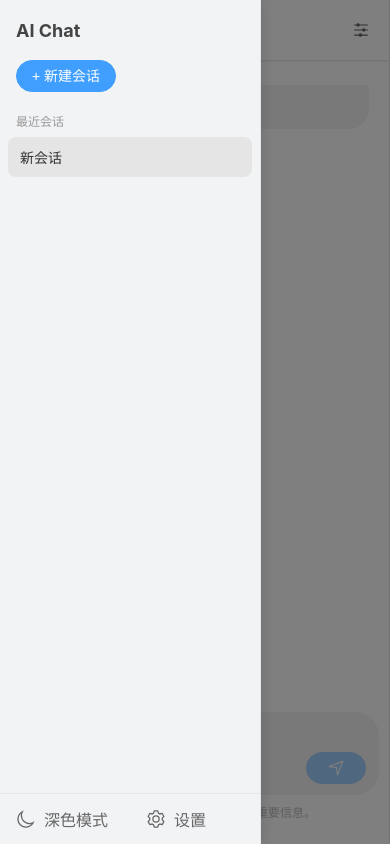
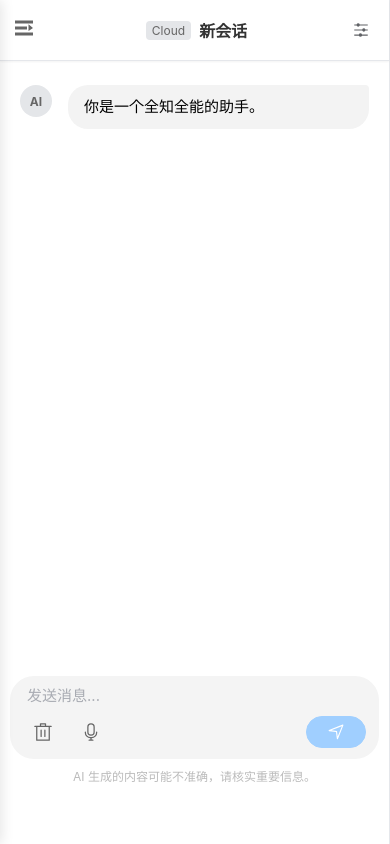
Before and after one commit to RoyalWhite55k/royal-ai-chat, a Vue app: page /#/chat in a window 390 px wide. Built offline with nearby package versions, Linux system fonts and the light colour scheme.

Commit message:
移动端修复

```diff
--- a/src/views/chat/index.vue
+++ b/src/views/chat/index.vue
@@ -206,9 +206,16 @@ const chatStore = useChatStore()
 const input = ref('')
 const streaming = ref(false)
 const showConfig = ref(false)
-const isSidebarCollapsed = ref(sessionStorage.getItem('chat_sidebar_collapsed') === 'true')
 
-// 深色模式逻辑
+const storedSidebarState = sessionStorage.getItem('chat_sidebar_collapsed')
+const isMobile = window.innerWidth < 768
+
+const initSidebarState = storedSidebarState !== null
+  ? storedSidebarState === 'true'
+  : isMobile
+
+const isSidebarCollapsed = ref(initSidebarState)
+
 const isDark = ref(false)
 
 function initTheme() {
@@ -238,7 +245,6 @@ function toggleTheme() {
 onMounted(() => {
   initTheme()
 })
-// 深色模式逻辑结束
 
 const isRecording = ref(false)
 const currentSpeakingText = ref('')
@@ -504,9 +510,7 @@ watch(() => chatStore.activeId, () => { isScrollerReady.value = false; scrollToB
 </script>
 
 <style scoped lang="scss">
-/* 全局变量定义 */
 :global(:root) {
-  /* 浅色模式 */
   --bg-app: #fff;
 
   --bg-sidebar: #f2f3f5;
@@ -546,7 +550,6 @@ watch(() => chatStore.activeId, () => { isScrollerReady.value = false; scrollToB
   --recording-shadow: rgba(103, 194, 58, 0.2);
 }
 
-/* 深色模式 */
 :global(html.dark) {
   --bg-app: #121212;
   --bg-sidebar: #1e1e1e;
@@ -585,7 +588,6 @@ watch(() => chatStore.activeId, () => { isScrollerReady.value = false; scrollToB
   --recording-bg: #1a2e1a;
   --recording-shadow: rgba(103, 194, 58, 0.1);
 
-  /* Element Plus 适配 */
   --el-bg-color: #1e1e1e;
   --el-bg-color-page: #121212;
   --el-bg-color-overlay: #2a2a2a;
@@ -600,18 +602,16 @@ watch(() => chatStore.activeId, () => { isScrollerReady.value = false; scrollToB
   --el-fill-color-light: #333333;
 }
 
-/* 布局 */
 .chat-layout {
   display: flex;
   height: 100%;
   background-color: var(--bg-app);
   color: var(--text-main);
   overflow: hidden;
-  position: relative; /* 为遮罩层定位 */
+  position: relative;
   transition: background-color 0.3s, color 0.3s;
 }
 
-/* 侧边栏 */
 .sidebar-container {
   width: 260px;
   background-color: var(--bg-sidebar);
@@ -622,7 +622,7 @@ watch(() => chatStore.activeId, () => { isScrollerReady.value = false; scrollToB
   flex-shrink: 0;
   position: relative;
   white-space: nowrap;
-  z-index: 1001; /* 保证在遮罩层之上 */
+  z-index: 1001;
 
   &.is-collapsed {
     width: 64px;
@@ -675,7 +675,6 @@ watch(() => chatStore.activeId, () => { isScrollerReady.value = false; scrollToB
   margin: 8px 8px;
 }
 
-/* Session Item */
 .session-item {
   display: flex;
   align-items: center;
@@ -750,7 +749,6 @@ watch(() => chatStore.activeId, () => { isScrollerReady.value = false; scrollToB
     .sidebar-container.is-collapsed .footer-item { justify-content: center; padding: 0; }
 }
 
-/* 主聊天区 */
 .main-chat-area {
   flex: 1;
   display: flex;
@@ -771,7 +769,6 @@ watch(() => chatStore.activeId, () => { isScrollerReady.value = false; scrollToB
   box-shadow: 0 1px 2px rgba(0,0,0,0.05);
   z-index: 10;
 
-  /* 默认隐藏移动端菜单按钮 */
   .mobile-menu-btn {
     display: none;
     margin-right: 12px;
@@ -783,7 +780,7 @@ watch(() => chatStore.activeId, () => { isScrollerReady.value = false; scrollToB
     display: flex;
     align-items: center;
     gap: 8px;
-    overflow: hidden; /* 防止移动端标题溢出 */
+    overflow: hidden;
   }
   .model-tag {
     font-size: 12px;
@@ -867,7 +864,6 @@ watch(() => chatStore.activeId, () => { isScrollerReady.value = false; scrollToB
   text-align: left;
 }
 
-/* AI 气泡样式 */
 .ai-content-wrapper {
   position: relative;
   group: ai-bubble;
@@ -909,7 +905,6 @@ watch(() => chatStore.activeId, () => { isScrollerReady.value = false; scrollToB
   &:hover .ai-actions { opacity: 1; }
 }
 
-/* 输入框 */
 .input-area-wrapper {
   padding: 0 20px 24px 20px;
   display: flex;
@@ -964,7 +959,6 @@ watch(() => chatStore.activeId, () => { isScrollerReady.value = false; scrollToB
   }
 .footer-tips { text-align: center; color: #bbb; font-size: 12px; margin-top: 8px; }
 
-/* 图标微调 */
 .action-btn {
   font-size: 20px !important;
   padding: 8px !important;
@@ -980,7 +974,6 @@ watch(() => chatStore.activeId, () => { isScrollerReady.value = false; scrollToB
 }
 .action-btn-send .el-icon { font-size: 18px !important; }
 
-/* 录音按钮动画 */
 .recording-btn {
   color: #67c23a !important;
   animation: pulse 1.5s infinite;
@@ -1045,12 +1038,10 @@ watch(() => chatStore.activeId, () => { isScrollerReady.value = false; scrollToB
 }
 ::-webkit-scrollbar-track { background: transparent; }
 
-/* 默认隐藏遮罩层 */
 .mobile-overlay {
   display: none;
 }
 
-/* 媒体查询：移动端适配 (小于 768px) */
 @media (max-width: 768px) {
 
   .sidebar-container {
@@ -1068,12 +1059,11 @@ watch(() => chatStore.activeId, () => { isScrollerReady.value = false; scrollToB
     width: 260px;
     transform: translateX(-100%);
   }
-  /* 隐藏侧边栏的折叠按钮 */
+
   .sidebar-container .toggle-btn {
     display: none;
   }
 
-  /* 显示顶部导航栏的汉堡菜单按钮 */
   .chat-header .mobile-menu-btn {
     display: block;
   }
@@ -1082,7 +1072,6 @@ watch(() => chatStore.activeId, () => { isScrollerReady.value = false; scrollToB
     padding: 0 12px;
   }
 
-  /* 遮罩层逻辑 */
   .mobile-overlay {
     display: block;
     position: fixed;
@@ -1091,33 +1080,51 @@ watch(() => chatStore.activeId, () => { isScrollerReady.value = false; scrollToB
     right: 0;
     bottom: 0;
     background: rgba(0,0,0,0.5);
-    z-index: 1500; /* 在侧边栏之下，内容之上 */
+    z-index: 1500;
     opacity: 0;
     pointer-events: none;
     transition: opacity 0.3s;
   }
-  /* 当侧边栏打开时 (!isSidebarCollapsed)，显示遮罩 */
   .mobile-overlay.is-show {
     opacity: 1;
     pointer-events: auto;
   }
 
-  /* 右侧抽屉全屏覆盖 */
+  .input-area-wrapper {
+    padding: 0 10px 60px 10px;
+  }
+
+  .user-bubble, .ai-content {
+    max-width: 100%;
+  }
+
+  .sidebar-footer {
+    height: auto;
+    padding-top: 15px;
+    padding-bottom: 40px;
+  }
+  .session-list-scroll {
+    margin-bottom: 100px;
+  }
+
   .right-drawer.is-open {
     width: 100%;
     position: absolute;
     right: 0;
+    top: 0;
+    height: 100%;
     z-index: 2000;
   }
 
-  /* 输入框两侧留白减小 */
-  .input-area-wrapper {
-    padding: 0 10px 24px 10px;
+  .right-drawer .drawer-content,
+  .right-drawer .drawer-header,
+  .right-drawer .drawer-footer {
+    min-width: 100vw;
+    box-sizing: border-box;
   }
 
-  /* 消息气泡最大宽度调整 */
-  .user-bubble, .ai-content {
-    max-width: 100%;
+  .drawer-footer {
+    padding-bottom: 50px;
   }
 }
 
```
